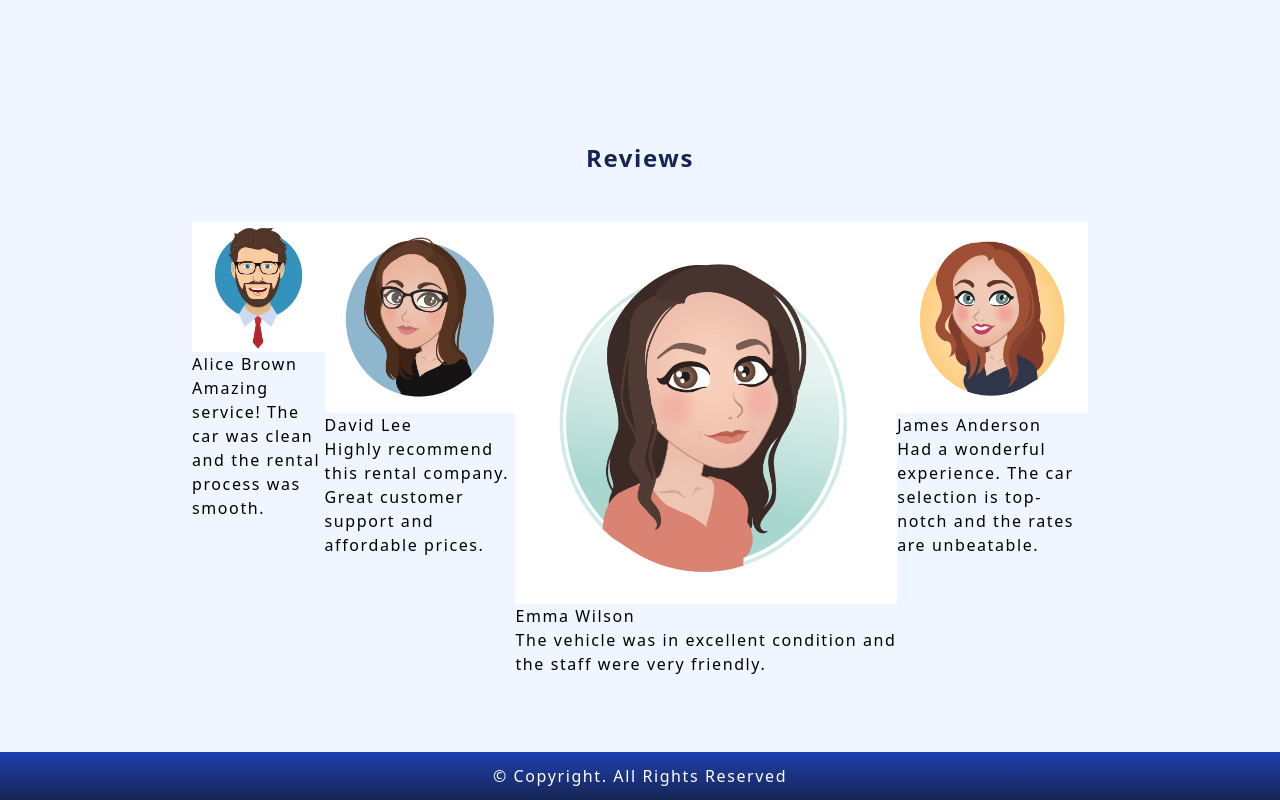
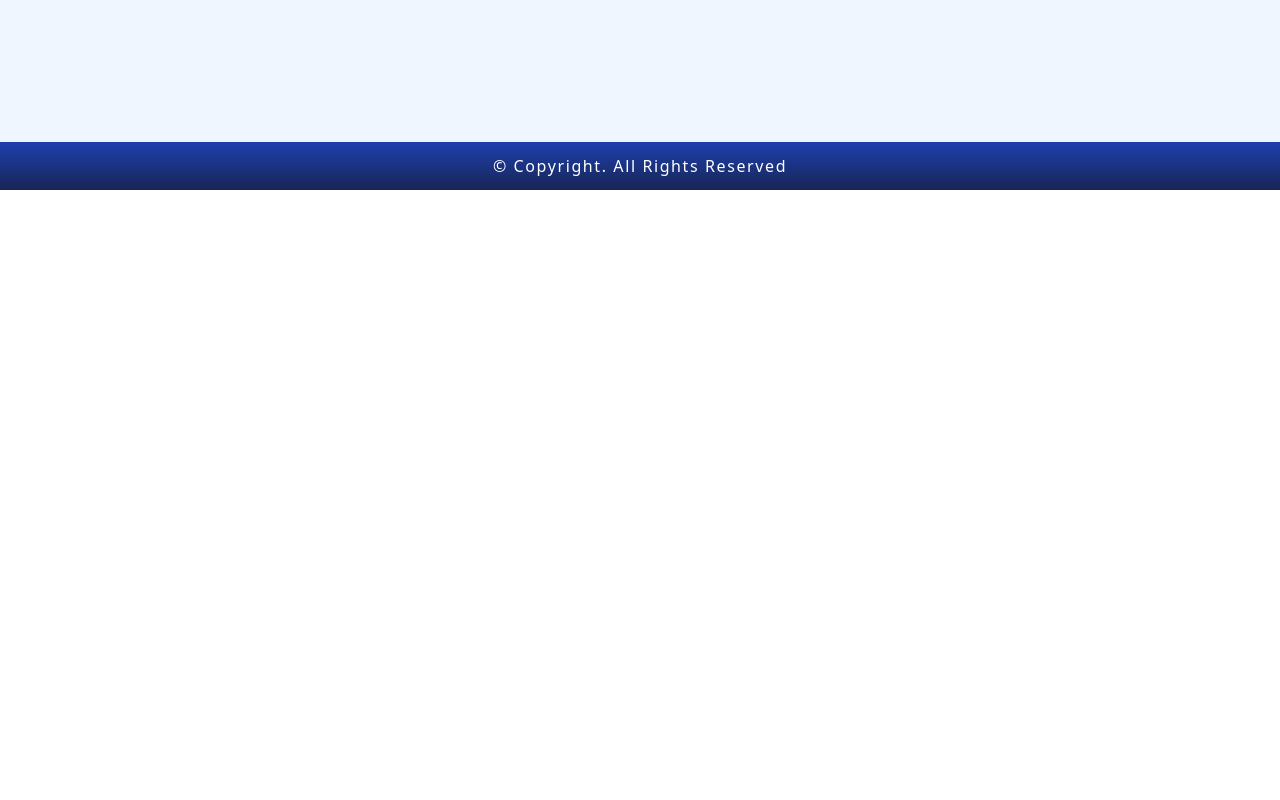
Before and after one commit to sakshi752/CarRental, a React (Vite) app: page / in a window 1280 px wide. Shown: the part 2575-3375 px from the top of the page. After the commit the page ends 2765 px from the top, so only its background shows below. Built offline with nearby package versions, Linux system fonts and the light colour scheme.

Commit message:
files updated

```diff
--- a/src/Components/Home/Testimonials.jsx
+++ b/src/Components/Home/Testimonials.jsx
@@ -1,4 +1,4 @@
-import React from 'react'
+import React, { useState } from 'react'
 import avatar1 from '../images/avatars/avatar1.jpg';
 import avatar2 from '../images/avatars/avatar2.jpg';
 import avatar3 from '../images/avatars/avatar3.jpg';
@@ -34,6 +34,7 @@ const testimonials = [
 ];
 
 const Testimonials = () => {
+  const [current,setCurrent]=useState(1);
   return (
     <div className='mt-[16%] sm:mt-[10%] md:mt-[6%] w-[93%] lg:w-[70%] mx-auto flex flex-col items-center gap-6'>
       <h1 className='text-2xl font-bold text-blue-950 text-center mb-6'>Reviews</h1>
--- a/src/pages/Home.jsx
+++ b/src/pages/Home.jsx
@@ -16,7 +16,7 @@ const Home = () => {
       <CarModels/>
       <InfoSection1/>
       <Faq/>
-      <Testimonials/>
+      {/* <Testimonials/> */}
     </>
   );
 }
```
